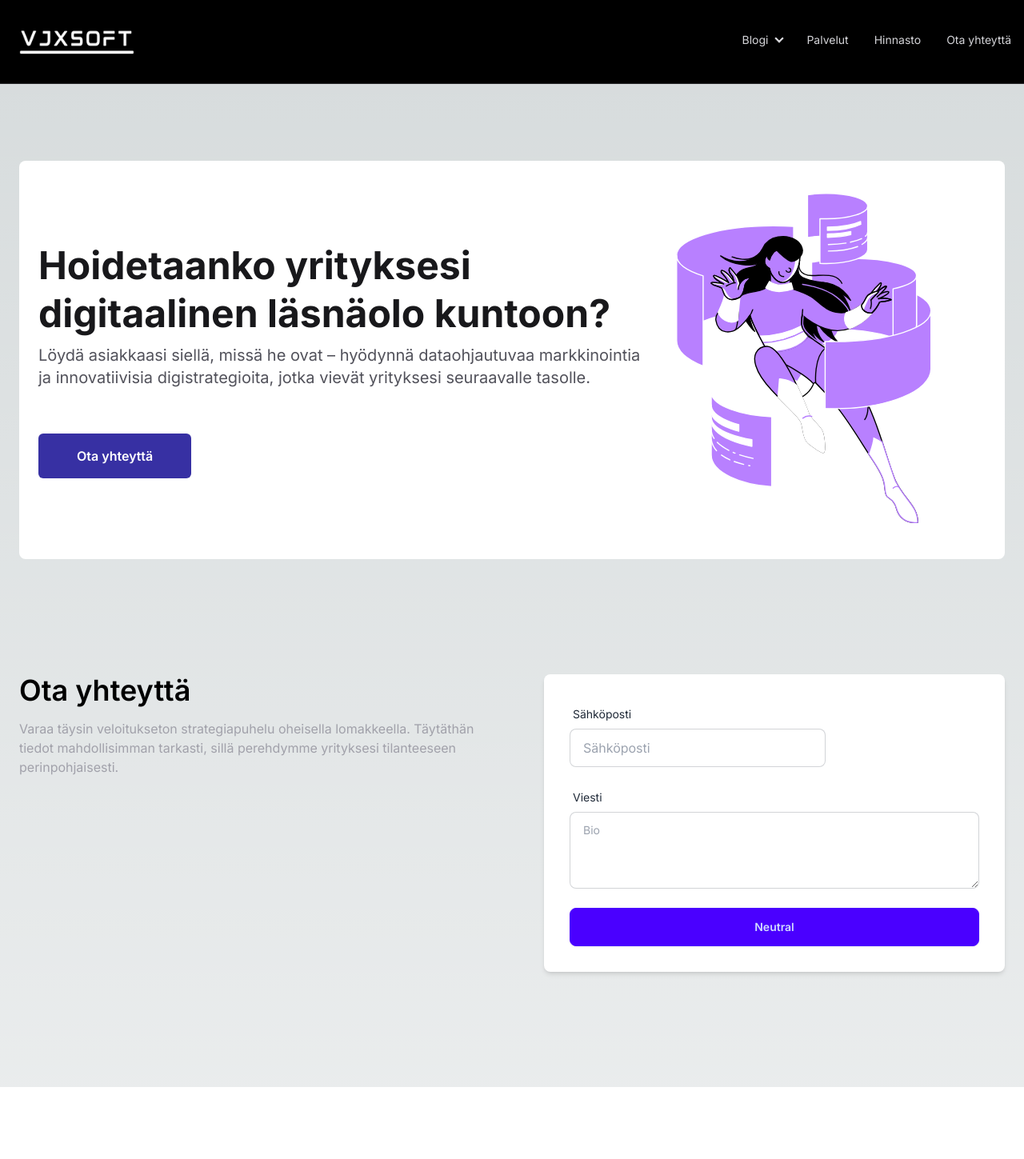
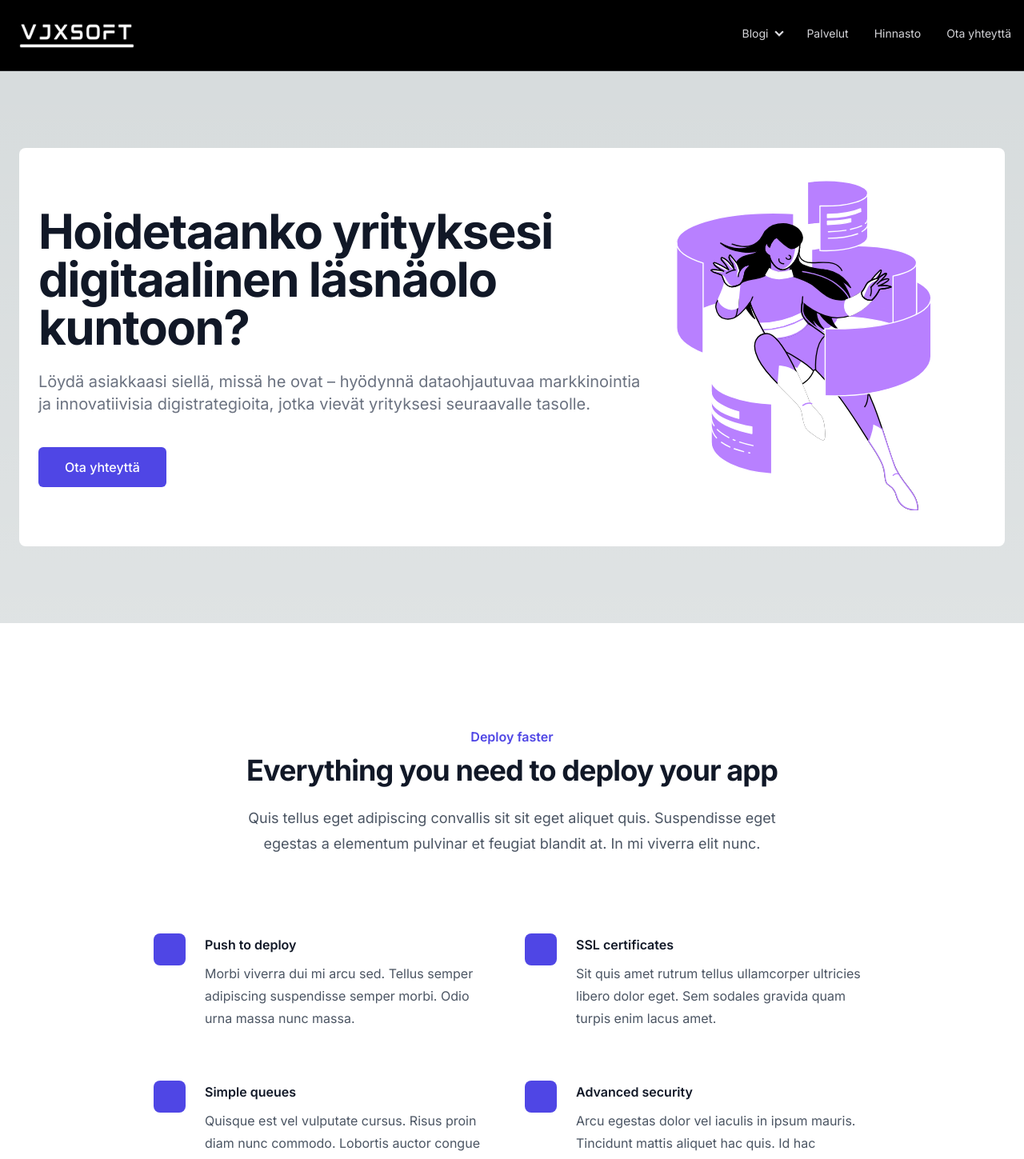
Before and after one commit to Itsdarkhere/VJXSOFT, a Next.js app: page / in a window 1280 px wide. Shown: the top 1449 px of the page at 80% size. Built offline with nearby package versions, Linux system fonts and the light colour scheme.

Commit message:
More styling

```diff
--- a/app/page.tsx
+++ b/app/page.tsx
@@ -2,21 +2,81 @@ import Image from "next/image";
 import sss from '../public/sss.svg';
 
 export default function Home() {
+
+  const features = [
+    {
+      name: 'Push to deploy',
+      description:
+        'Morbi viverra dui mi arcu sed. Tellus semper adipiscing suspendisse semper morbi. Odio urna massa nunc massa.',
+      // icon: CloudArrowUpIcon,
+    },
+    {
+      name: 'SSL certificates',
+      description:
+        'Sit quis amet rutrum tellus ullamcorper ultricies libero dolor eget. Sem sodales gravida quam turpis enim lacus amet.',
+      // icon: LockClosedIcon,
+    },
+    {
+      name: 'Simple queues',
+      description:
+        'Quisque est vel vulputate cursus. Risus proin diam nunc commodo. Lobortis auctor congue commodo diam neque.',
+      // icon: ArrowPathIcon,
+    },
+    {
+      name: 'Advanced security',
+      description:
+        'Arcu egestas dolor vel iaculis in ipsum mauris. Tincidunt mattis aliquet hac quis. Id hac maecenas ac donec pharetra eget.',
+      // icon: FingerPrintIcon,
+    },
+  ]
+
   return (
     <main className="flex min-h-screen flex-col items-center py-24">
-      <section className="px-6 w-full flex justify-center">
+      <section className="px-6 w-full flex justify-center mb-24">
         <div className="w-full py-10 flex flex-col lg:flex-row justify-between max-w-7xl bg-white rounded-lg px-6">
           <div className="flex flex-col gap-2 justify-center items-start max-w-3xl">
-            <h3 className=" font-bold text-5xl text-zinc-900 leading-tight">Hoidetaanko yrityksesi digitaalinen läsnäolo kuntoon?</h3>
-            <h6 className=" text-zinc-600 text-xl">Löydä asiakkaasi siellä, missä he ovat – hyödynnä dataohjautuvaa markkinointia ja innovatiivisia digistrategioita, jotka vievät yrityksesi seuraavalle tasolle.</h6>
-            <button className=" mt-12 bg-indigo-800 px-12 py-4 text-white font-semibold rounded-md">Ota yhteyttä</button>
+            <h3 className=" text-4xl font-bold tracking-tight text-gray-900 sm:text-6xl">Hoidetaanko yrityksesi digitaalinen läsnäolo kuntoon?</h3>
+            <h6 className=" mt-4 text-xl text-gray-500">Löydä asiakkaasi siellä, missä he ovat – hyödynnä dataohjautuvaa markkinointia ja innovatiivisia digistrategioita, jotka vievät yrityksesi seuraavalle tasolle.</h6>
+            <button className=" mt-8 inline-block rounded-md border border-transparent bg-indigo-600 px-8 py-3 text-center font-medium text-white hover:bg-indigo-700">Ota yhteyttä</button>
           </div>
           <Image className=" hidden lg:block" src={sss} alt="VJXSOFT" />
         </div>
       </section>
 
-      <section className="w-full mt-10 flex flex-row justify-center p-6">
-        <div className="w-full max-w-7xl py-20 flex flex-col gap-8 lg:flex-row justify-between items-start">
+      <section className=" w-full">
+        <div className="bg-white py-24 sm:py-32">
+          <div className="mx-auto max-w-7xl px-6 lg:px-8">
+            <div className="mx-auto max-w-2xl lg:text-center">
+              <h2 className="text-base font-semibold leading-7 text-indigo-600">Deploy faster</h2>
+              <p className="mt-2 text-3xl font-bold tracking-tight text-gray-900 sm:text-4xl">
+                Everything you need to deploy your app
+              </p>
+              <p className="mt-6 text-lg leading-8 text-gray-600">
+                Quis tellus eget adipiscing convallis sit sit eget aliquet quis. Suspendisse eget egestas a elementum
+                pulvinar et feugiat blandit at. In mi viverra elit nunc.
+              </p>
+            </div>
+            <div className="mx-auto mt-16 max-w-2xl sm:mt-20 lg:mt-24 lg:max-w-4xl">
+              <dl className="grid max-w-xl grid-cols-1 gap-x-8 gap-y-10 lg:max-w-none lg:grid-cols-2 lg:gap-y-16">
+                {features.map((feature) => (
+                  <div key={feature.name} className="relative pl-16">
+                    <dt className="text-base font-semibold leading-7 text-gray-900">
+                      <div className="absolute left-0 top-0 flex h-10 w-10 items-center justify-center rounded-lg bg-indigo-600">
+                        {/* <feature.icon className="h-6 w-6 text-white" aria-hidden="true" /> */}
+                      </div>
+                      {feature.name}
+                    </dt>
+                    <dd className="mt-2 text-base leading-7 text-gray-600">{feature.description}</dd>
+                  </div>
+                ))}
+              </dl>
+            </div>
+          </div>
+        </div>
+      </section>
+
+      <section className="w-full flex bg-white flex-row justify-center p-6">
+        <div className="w-full max-w-7xl bg-black rounded-lg p-10 py-10 flex flex-col gap-8 lg:flex-row justify-between items-start">
           <div className="w-full max-w-xl flex flex-col gap-4">
             <h4 className=" text-4xl font-semibold">Ota yhteyttä</h4>
             <p className=" text-zinc-400">Varaa täysin veloitukseton strategiapuhelu oheisella lomakkeella. Täytäthän tiedot mahdollisimman tarkasti, sillä perehdymme yrityksesi tilanteeseen perinpohjaisesti.</p>
@@ -55,7 +115,7 @@ export default function Home() {
         </div>
       </section>
 
-      <section className="mt-10 w-full bg-white flex justify-center p-6">
+      <section className="pt-10 w-full bg-white flex justify-center p-6">
         <div className="w-full max-w-7xl py-20 flex flex-col gap-8">
           <h5 className=" font-bold text-2xl text-indigo-400 leading-tight">Miksi VJXSOFT?</h5>
           <h6 className=" text-zinc-600 leading-snug text-3xl">
--- a/components/Nav.tsx
+++ b/components/Nav.tsx
@@ -6,7 +6,7 @@ import logo from '../public/VJXSOFT.png'
 export default function Nav() {
 
     return (
-        <header className=" w-full bg-black border-b border-b-zinc-800 sticky flex justify-center items-center top-0 py-6 px-4">
+        <header className=" w-full z-10 bg-black border-b border-b-zinc-800 sticky flex justify-center items-center top-0 py-4 px-4">
             <nav className=" max-w-7xl flex flex-row justify-between items-center w-full">
                 <Link href="/">
                     <Image height={40} src={logo} alt="VJXSOFT" />
```
